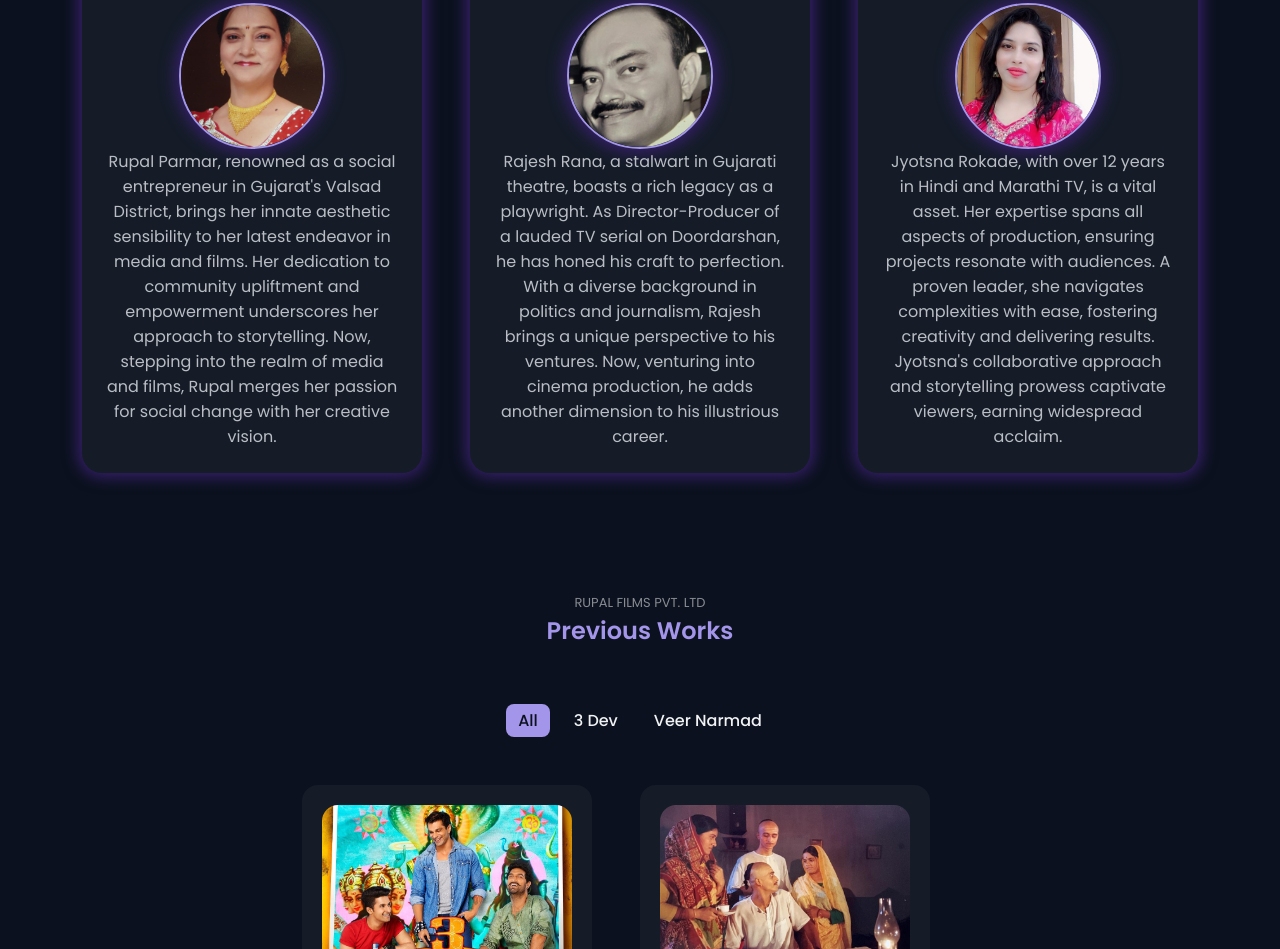
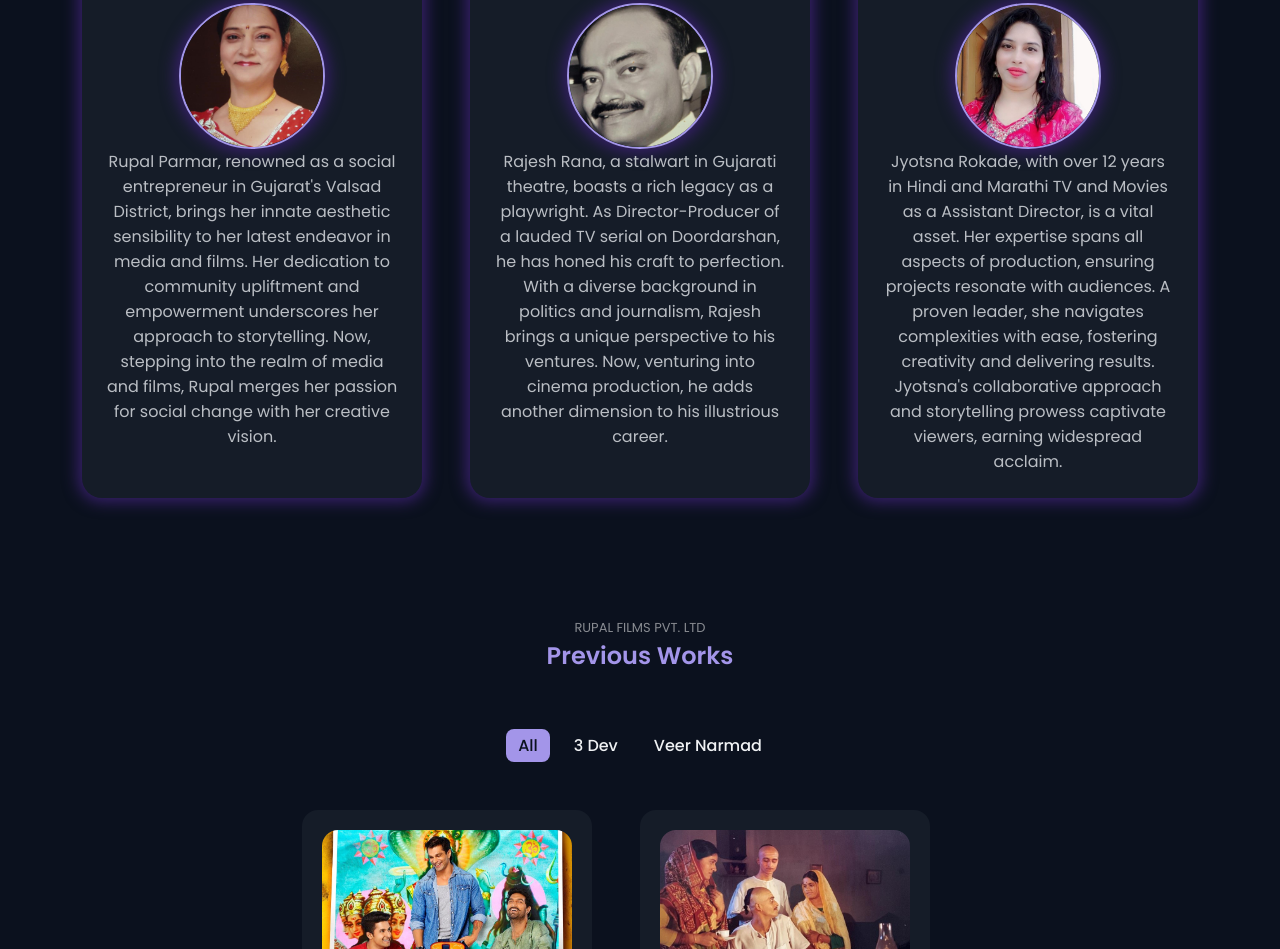
Before and after one commit to panditajay73/rupalfilmsproject, a plain HTML site: page index.html in a window 1280 px wide. Shown: the part 2600-3549 px from the top of the page. Drawn offline with nearby package versions, Linux system fonts and the light colour scheme.

Commit message:
HTML edit

```diff
--- a/index.html
+++ b/index.html
@@ -410,7 +410,7 @@
                     <div class="skills__box">
                         <div class="dir_skills__group">
                             <img src="assets/img/rupalifilms photos/jyotsna_rokade2.jpg" alt="Rupal Films" class="dir_img">
-                            <p>Jyotsna Rokade, with over 12 years in Hindi and Marathi TV, is a vital asset. Her expertise spans all aspects of production, ensuring projects resonate with audiences. A proven leader, she navigates complexities with ease, fostering creativity and delivering results. Jyotsna's collaborative approach and storytelling prowess captivate viewers, earning widespread acclaim.</p>
+                            <p>Jyotsna Rokade, with over 12 years in Hindi and Marathi TV and Movies as a Assistant Director, is a vital asset. Her expertise spans all aspects of production, ensuring projects resonate with audiences. A proven leader, she navigates complexities with ease, fostering creativity and delivering results. Jyotsna's collaborative approach and storytelling prowess captivate viewers, earning widespread acclaim.</p>
                         </div>
                     </div>
 
```
